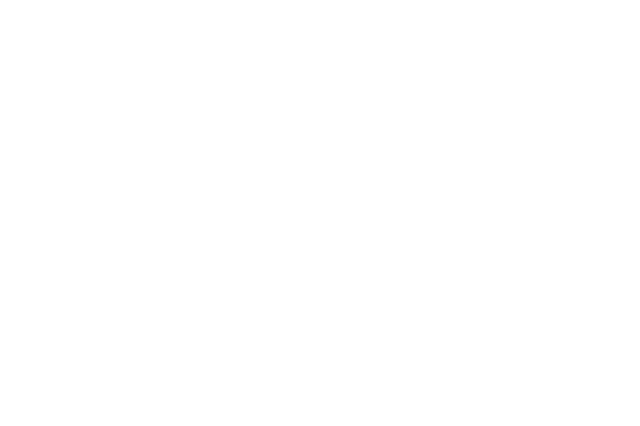
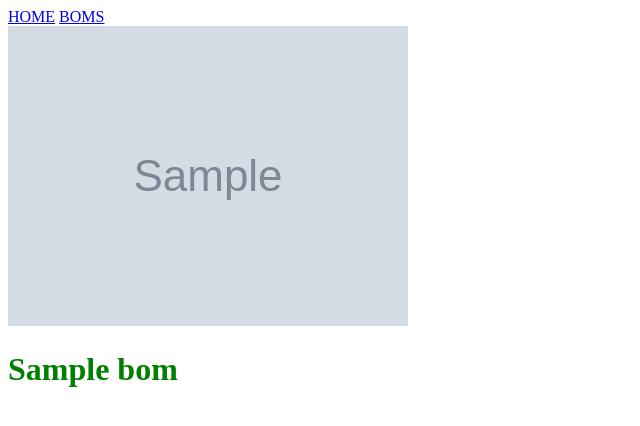
Before and after one commit to joewhitneywalker/bomapp, a Django app: page /boms/1/ in a window 1280 px wide. Before the commit the part shown is empty. Shown: the top 426 px of the page, without its empty margins (0-640 px from the left). Run offline with Django 4.2, Linux system fonts and the light colour scheme; tables that the repository leaves empty hold one stand-in row (values such as "Sample post"); grey boxes marked "Sample" are stand-in pictures.

Commit message:
updated bom detail

```diff
--- a/main_app/templates/bom_detail.html
+++ b/main_app/templates/bom_detail.html
@@ -0,0 +1,19 @@
+{% extends 'base.html' %}
+
+{% block content %}
+
+<div>
+  <img src="{{bom.img}}" alt="{{bom.style_name}}" />
+</div>
+    <h1>{{bom.style_name}}</h1>
+</div>
+<div>
+    <h3></h3>
+    <h3></h3>
+</div>
+<div>
+    <a href=""></a>
+    <a href=""></a>
+</div>
+
+{% endblock %}
--- a/main_app/templates/bom_list.html
+++ b/main_app/templates/bom_list.html
@@ -18,7 +18,9 @@ Bom List
 </form>
 <h1>{{header}}</h1>
     {% for bom in boms %}
-        <h3>Style Number: {{bom.style_number}}</h3>
+        <a href="{% url 'bom_detail' bom.pk %}">
+            <h3>Style Number: {{bom.style_number}}</h3>
+        </a>
         <h3>Description: {{bom.style_name}}</h3>
         <h3>Date Created: {{bom.created_at}}</h3>
         <h3>Season: {{bom.season}}</h3>
```
